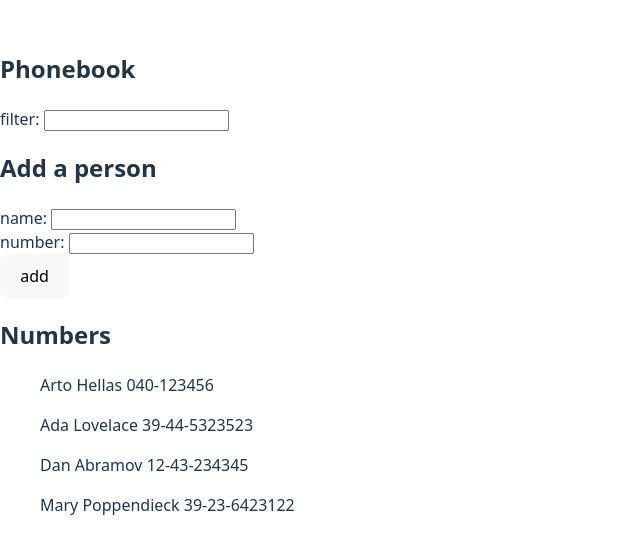
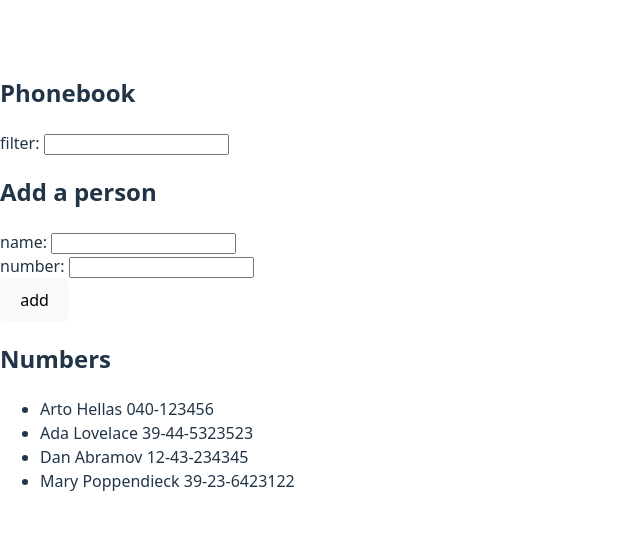
Before and after one commit to esteriax/osa2, a React (Vite) app in the folder puhelinluettelo/: page / in a window 1280 px wide. Shown: the part 118-672 px from the top of the page, without its empty margins (0-640 px from the left). Built offline with nearby package versions, Linux system fonts and the light colour scheme; data requests are answered from the project's data file.

Commit message:
Komponentit eriytetty omiksi tiedostoikseen

```diff
--- a/puhelinluettelo/src/App.jsx
+++ b/puhelinluettelo/src/App.jsx
@@ -1,55 +1,16 @@
 import { useState, useEffect } from 'react'
+import Filter from './/components/Filter'
+import Persons from './components/Persons'
+import PersonForm from './components/PersonForm'
 import axios from 'axios'
-
-const PersonForm = ({ addPerson,
-  newName,
-  handleNameChange,
-  newNumber,
-  handleNumberChange }) => {
-    return (
-      <form onSubmit={addPerson}>
-        <div>
-          name: <input
-          value={newName}
-          onChange={handleNameChange} />
-          </div>
-          <div>
-            number: <input
-            value={newNumber}
-            onChange={handleNumberChange}/>
-            </div>
-          <button type="submit">add</button>
-      </form>
-    )
-  }
-
-const Filter = ({ showAll, handleShowAll }) => {
-  return (
-    <div>
-      filter: <input value={showAll}
-    onChange={handleShowAll} />
-    </div>
-  )
-}
-
- const Persons = ({ personsToShow }) => {
-  return (
-    <div>
-      <ul>
-      {personsToShow.map(person =>
-       <p key={person.name}> {person.name} {person.number} </p>
-        )}
-      </ul>
-    </div>
-  )
-  }
 
 const App = () => {
 
   const [newName, setNewName] = useState('')
   const [newNumber, setNewNumber] = useState('')
-  const [showAll, setShowAll] = useState('')
+  const [filter, setFilter] = useState('')
   const [persons, setPersons] = useState([])
+
 
   useEffect(() => {
   console.log('effect')
@@ -60,10 +21,18 @@ const App = () => {
     setPersons(response.data)
   })
   }, [])
-  console.log('render', persons.length, 'persons' )
 
   const addPerson = (event) => {
     event.preventDefault()
+
+    const personObject = {
+      name: newName,
+      id: persons.length + 1,
+      number: newNumber
+    }
+
+
+  console.log('render', persons.length, 'persons' )
 
     if (persons.some ((person) => person.name === newName)) {
       console.log('sama henkilö')
@@ -72,11 +41,7 @@ const App = () => {
       setNewNumber('')
       return
     }
-    const personObject = {
-      name: newName,
-      id: newName,
-      number: newNumber
-    }
+
 
     console.log('lisätään henkilö')
     setPersons(persons.concat(personObject))
@@ -84,9 +49,9 @@ const App = () => {
     setNewNumber('')
   }
 
-  const personsToShow = showAll === ''
+  const personsToShow = filter === ''
    ? persons
-   : persons.filter(person => person.name.toLowerCase().includes(showAll.toLowerCase()))
+   : persons.filter(person => person.name.toLowerCase().includes(filter.toLowerCase()))
 
 
 
@@ -96,14 +61,14 @@ const App = () => {
   const handleNumberChange = (event) => {
     setNewNumber(event.target.value)
   }
-   const handleShowAll = (event) => {
-    setShowAll(event.target.value)
+   const handleFilterChange = (event) => {
+    setFilter(event.target.value)
   }
 
   return (
     <div>
       <h2>Phonebook</h2>
-      <Filter showAll={showAll} handleShowAll={handleShowAll} />
+      <Filter filter={filter} handleFilterChange={handleFilterChange} />
       <h2>Add a person</h2>
       <PersonForm
       addPerson={addPerson}
--- /dev/null
+++ b/puhelinluettelo/src/components/Filter.jsx
@@ -0,0 +1,7 @@
+const Filter = ({ filter, handleFilterChange }) => (
+    <div>
+      filter: <input value={filter}
+    onChange={handleFilterChange} />
+    </div>
+  )
+export default Filter
--- /dev/null
+++ b/puhelinluettelo/src/components/PersonForm.jsx
@@ -0,0 +1,23 @@
+
+const PersonForm = ({ addPerson,
+  newName,
+  handleNameChange,
+  newNumber,
+  handleNumberChange }) => (
+      <form onSubmit={addPerson}>
+        <div>
+          name: <input
+          value={newName}
+          onChange={handleNameChange} />
+          </div>
+          <div>
+            number: <input
+            value={newNumber}
+            onChange={handleNumberChange}/>
+            </div>
+          <button type="submit">add</button>
+      </form>
+    )
+
+
+  export default PersonForm
--- /dev/null
+++ b/puhelinluettelo/src/components/Persons.jsx
@@ -0,0 +1,13 @@
+
+ const Persons = ({ personsToShow }) => (
+    <div>
+      <ul>
+      {personsToShow.map(person =>
+       <li key={person.name}> {person.name} {person.number} </li>
+        )}
+      </ul>
+    </div>
+  )
+
+
+export default Persons
```
Also changed, not shown: puhelinluettelo/src/services/persons.js (added, +20 -0 lines). Lines whose indentation alone changed are shown as unchanged.
